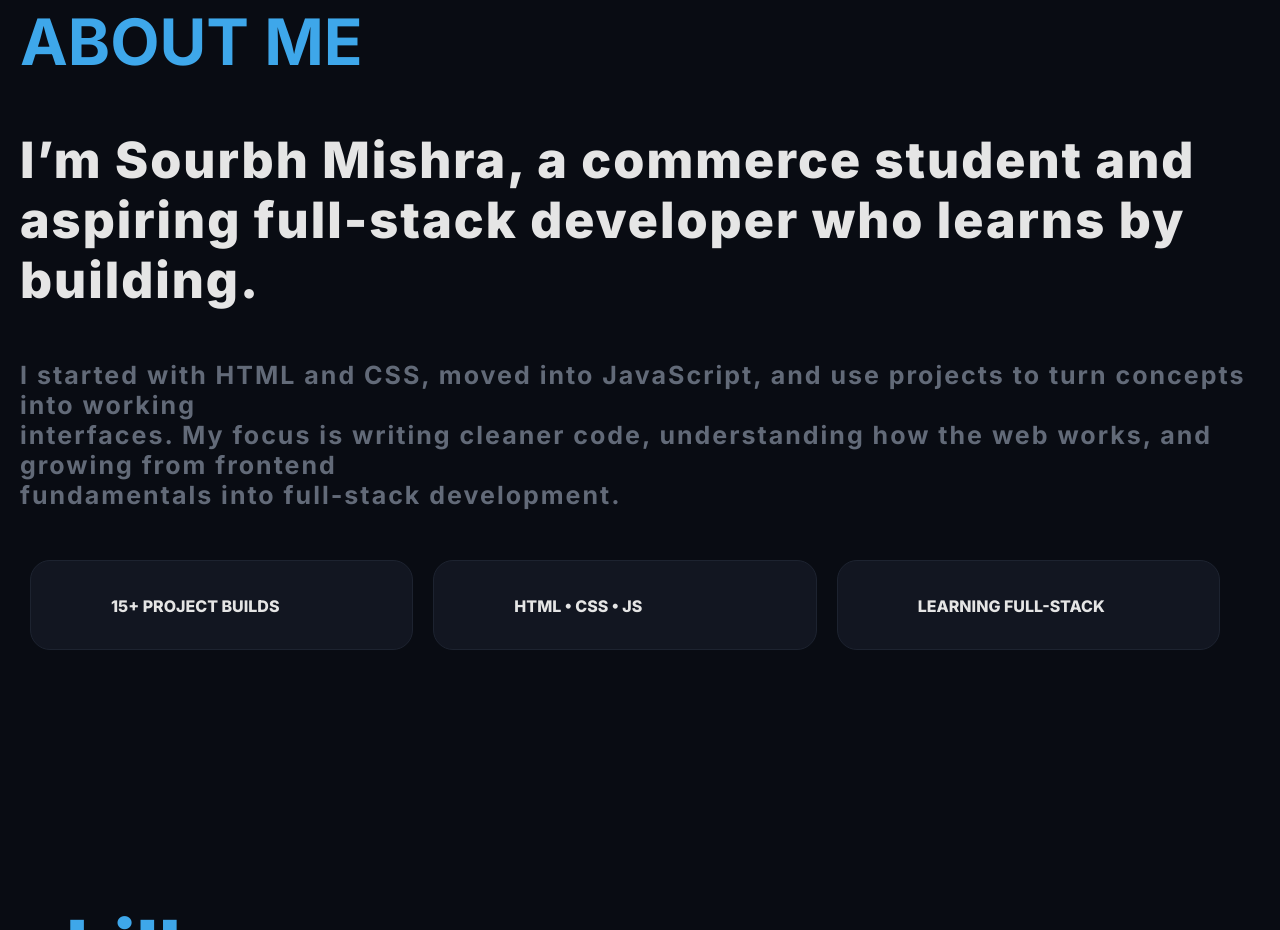
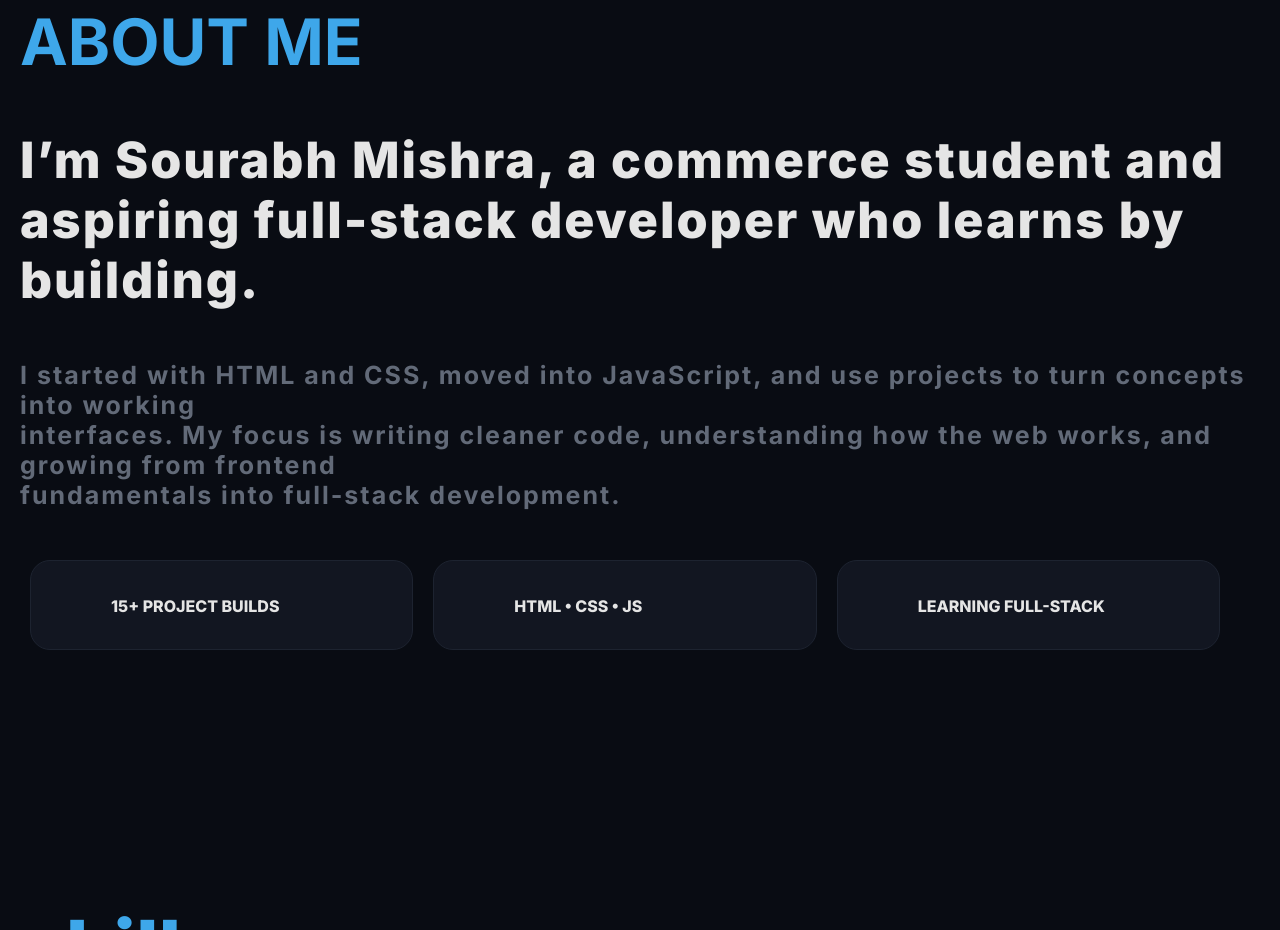
Before and after one commit to codiq-hub/personal-portfolio, a plain HTML site: page index.html in a window 1280 px wide. Shown: the part 831-1761 px from the top of the page. Drawn offline with Linux system fonts and the light colour scheme.

Commit message:
Update index.html

```diff
--- a/index.html
+++ b/index.html
@@ -54,7 +54,7 @@
 
          <h1 class="heading-about-me">ABOUT ME</h1>
 
-         <h2 class="explain-me">I’m Sourbh Mishra, a commerce student and aspiring full-stack developer who learns by building.</h2>
+         <h2 class="explain-me">I’m Sourabh Mishra, a commerce student and aspiring full-stack developer who learns by building.</h2>
 
          <p class="para-me">I started with HTML and CSS, moved into JavaScript, and use projects to turn concepts into working <br>interfaces. My focus is writing cleaner code, understanding how the web works, and growing from frontend <br>fundamentals into full-stack development.</p>
 
```
